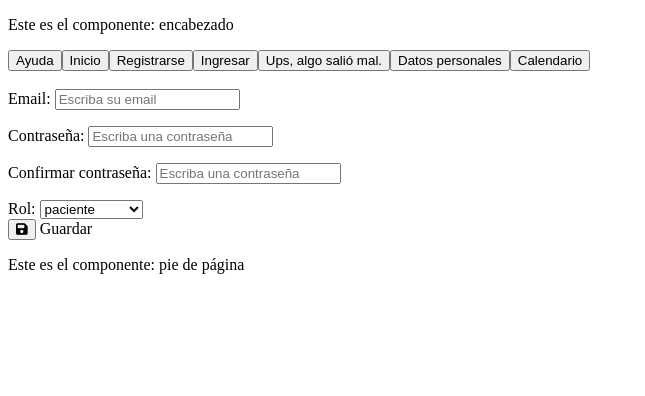
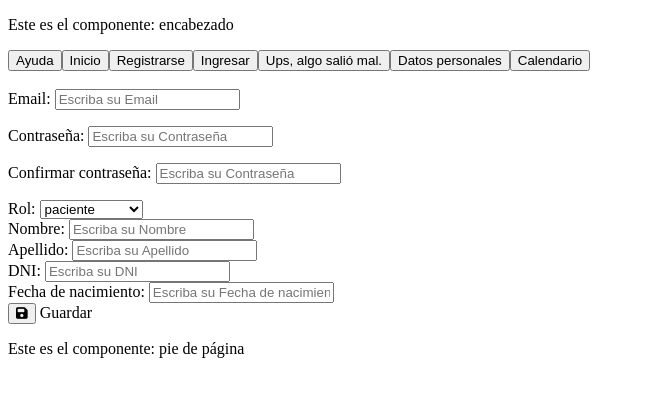
Before and after one commit to GestionSaludApp/saludapp_main, an Angular app: page /registro in a window 1280 px wide. Shown: the top 396 px of the page, without its empty margins (0-645 px from the left). Built offline with nearby package versions, Linux system fonts and the light colour scheme.

Commit message:
nuevoPacienteComponente

```diff
--- a/src/app/componentes/ingreso/ingreso.component.html
+++ b/src/app/componentes/ingreso/ingreso.component.html
@@ -1,17 +1,17 @@
 <div>
 
-    (aun no implementado)
+    <br>
 
     <div>
         <label for="email">{{texto.email}}: </label>
-        <input id="email" [(ngModel)]="emailIngresado" (ngModelChange)="verificarEmail()" placeholder={{texto.escribirEmail}}/>
+        <input id="email" [(ngModel)]="emailIngresado" (ngModelChange)="verificarEmail()" [placeholder]="texto.escribaSu + ' ' + texto.email"/>
         <p class="advertencia">{{advertenciaEmail}}</p>
     </div>
 
 
     <div>
         <label for="password">{{texto.password}}: </label>
-        <input id="password" [(ngModel)]="passwordIngresado" placeholder={{texto.escribirPassword}}/>
+        <input id="password" [(ngModel)]="passwordIngresado" [placeholder]="texto.escribaSu + ' ' + texto.password"/>
     </div>
 
     <div>
--- a/src/app/componentes/nuevosElementos/nuevo-paciente/nuevo-paciente.component.html
+++ b/src/app/componentes/nuevosElementos/nuevo-paciente/nuevo-paciente.component.html
@@ -1 +1,25 @@
-<p>nuevo-paciente works!</p>
+<div>
+
+
+    <div>
+        <label for="nombre">{{texto.nombre}}: </label>
+        <input id="nombre" [(ngModel)]="nombreIngresado" (ngModelChange)="verificarDatos()" [placeholder]="texto.escribaSu + ' ' + texto.nombre"/>
+    </div>
+
+
+    <div>
+        <label for="apellido">{{texto.apellido}}: </label>
+        <input id="apellido" [(ngModel)]="apellidoIngresado" (ngModelChange)="verificarDatos()" [placeholder]="texto.escribaSu + ' ' + texto.apellido"/>
+    </div>
+
+    <div>
+        <label for="dni">{{texto.dni}}: </label>
+        <input id="dni" [(ngModel)]="dniIngresado" (ngModelChange)="verificarDatos()" [placeholder]="texto.escribaSu + ' ' + texto.dni"/>
+    </div>
+
+    <div>
+        <label for="fechaNacimiento">{{texto.fechaNacimiento}}: </label>
+        <input id="fechaNacimiento" [(ngModel)]="fechaNacimientoIngresada" (ngModelChange)="verificarDatos()" [placeholder]="texto.escribaSu + ' ' + texto.fechaNacimiento"/>
+    </div>
+
+</div>
--- a/src/app/componentes/nuevosElementos/nuevo-paciente/nuevo-paciente.component.ts
+++ b/src/app/componentes/nuevosElementos/nuevo-paciente/nuevo-paciente.component.ts
@@ -1,12 +1,24 @@
 import { Component } from '@angular/core';
+import { obtenerDiccionario } from '../../../funciones/diccionario';
+import { FormsModule } from '@angular/forms';
 
 @Component({
   selector: 'app-nuevo-paciente',
   standalone: true,
-  imports: [],
+  imports: [FormsModule],
   templateUrl: './nuevo-paciente.component.html',
   styleUrl: './nuevo-paciente.component.css'
 })
 export class NuevoPacienteComponent {
+  texto = obtenerDiccionario();
+
+  nombreIngresado: string = '';
+  apellidoIngresado: string = '';
+  dniIngresado: string = '';
+  fechaNacimientoIngresada: string = '';
+
+  verificarDatos(){
+
+  }
 
 }
--- a/src/app/componentes/nuevosElementos/nuevo-usuario/nuevo-usuario.component.html
+++ b/src/app/componentes/nuevosElementos/nuevo-usuario/nuevo-usuario.component.html
@@ -3,20 +3,20 @@
 
     <div>
         <label for="email">{{texto.email}}: </label>
-        <input id="email" [(ngModel)]="emailIngresado" (ngModelChange)="verificarEmail()" placeholder={{texto.escribirEmail}}/>
+        <input id="email" [(ngModel)]="emailIngresado" (ngModelChange)="verificarEmail()" [placeholder]="texto.escribaSu + ' ' + texto.email"/>
         <p class="advertencia">{{advertenciaEmail}}</p>
     </div>
 
 
     <div>
         <label for="password">{{texto.password}}: </label>
-        <input id="password" [(ngModel)]="passwordIngresado" (ngModelChange)="verificarPassword()" placeholder={{texto.escribirPassword}}/>
+        <input id="password" [(ngModel)]="passwordIngresado" (ngModelChange)="verificarPassword()" [placeholder]="texto.escribaSu + ' ' + texto.password"/>
         <p class="advertencia">{{advertenciaPassword}}</p>
     </div>
 
     <div>
         <label for="confirmarpassword">{{texto.confirmarpassword}}: </label>
-        <input id="confirmarpassword" [(ngModel)]="passwordConfirmacionIngresado" (ngModelChange)="verificarPassword()" placeholder={{texto.escribirPassword}}/>
+        <input id="confirmarpassword" [(ngModel)]="passwordConfirmacionIngresado" (ngModelChange)="verificarPassword()" [placeholder]="texto.escribaSu + ' ' + texto.password"/>
         <p class="advertencia">{{advertenciaConfirmacionPassword}}</p>
     </div>
 
@@ -31,6 +31,12 @@
     </div>
 
     <div>
+        <app-nuevo-paciente *ngIf="tipoSeleccionado === 'paciente'"></app-nuevo-paciente>
+        <app-nuevo-profesional *ngIf="tipoSeleccionado === 'profesional'"></app-nuevo-profesional>
+        <app-nuevo-administrador *ngIf="tipoSeleccionado === 'administrador'"></app-nuevo-administrador>
+    </div>
+
+    <div>
         <button (click)="registrarUsuario()">
             <i class="fa-solid fa-floppy-disk"></i>
         </button>
--- a/src/app/funciones/diccionario.ts
+++ b/src/app/funciones/diccionario.ts
@@ -9,8 +9,7 @@ const diccionarioCompleto = {
         calendario: 'Calendario',
         ayuda: 'Ayuda',
         error: 'Ups, algo salió mal.',
-        escribirEmail: 'Escriba su email',
-        escribirPassword: 'Escriba una contraseña',
+        escribaSu: 'Escriba su',
         selecccionarTipo: 'Seleccioná el tipo de usuario',
         faltaInformacion: 'Faltan datos necesarios',
         email: 'Email',
@@ -21,6 +20,10 @@ const diccionarioCompleto = {
         advertenciaEmail: 'El correo electrónico debe tener un formato válido (ej: texto@correo.com).',
         advertenciaPassword: 'La contraseña debe tener al menos 8 caracteres, incluir al menos una mayúscula, una minúscula, un número y un carácter especial.',
         advertenciaConfirmacionPassword: 'Las contraseñas no coinciden.',
+        nombre: 'Nombre',
+        apellido: 'Apellido',
+        dni: 'DNI',
+        fechaNacimiento: 'Fecha de nacimiento',
         registroExitoso: 'Usuario registrado con éxito.',
         registroFallido: 'No se pudo completar el registro. Intente nuevamente o verifique los datos.',
         ingresoFallido: 'No se pudo completar el ingreso. Intente nuevamente o verifique los datos.',
@@ -35,8 +38,7 @@ const diccionarioCompleto = {
       calendario: 'Calendar',
       ayuda: 'Help',
       error: 'Oops, something went wrong.',
-      escribirEmail: 'Write your email',
-      escribirPassword: 'Type your password',
+      escribaSu: 'Write your',
       selecccionarTipo: 'Select the type of user',
       faltaInformacion: 'Needed data is missing',
       email: 'Email',
@@ -47,6 +49,10 @@ const diccionarioCompleto = {
       advertenciaEmail: 'Email must have a valid format (example: text@email.com).',
       advertenciaPassword: 'Password must be at least 8 characters long, include at least one uppercase letter, one lowercase letter, one number, and one special character.',
       advertenciaConfirmacionPassword: 'Passwords must match.',
+      nombre: 'Name',
+      apellido: 'Last name',
+      dni: 'ID number',
+      fechaNacimiento: 'Date of birth',
       registroExitoso: 'User sucessfully registered.',
       registroFallido: 'Registration could not be completed. Please try again or verify your details.',
       ingresoFallido: 'Login could not be completed. Please try again or verify your details.',
--- a/src/app/funciones/fechas.ts
+++ b/src/app/funciones/fechas.ts
@@ -14,3 +14,25 @@ export function convertirADate(fechaHoraStr: string): Date {
 
     return new Date(anio, mes - 1, dia, horas, minutos);
 }
+
+export function calcularEdad(fechaNacimientoStr: string): number {
+    const nacimiento = convertirADate(fechaNacimientoStr);
+    const ahora = new Date();
+
+    let edad = ahora.getFullYear() - nacimiento.getFullYear();
+
+    const mesActual = ahora.getMonth();
+    const diaActual = ahora.getDate();
+    const mesNacimiento = nacimiento.getMonth();
+    const diaNacimiento = nacimiento.getDate();
+
+    //Si aún no cumplió años, restamos 1
+    if (
+        mesActual < mesNacimiento ||
+        (mesActual === mesNacimiento && diaActual < diaNacimiento)
+    ) {
+        edad--;
+    }
+
+    return edad;
+}
--- a/src/app/funciones/listas.ts
+++ b/src/app/funciones/listas.ts
@@ -1 +1,16 @@
 export const tiposDeUsuario = ['paciente', 'profesional', 'administrador'];
+
+export const especialidades = [
+    'Cardiología',
+    'Clínica Médica',
+    'Dermatología',
+    'Endocrinología',
+    'Ginecología',
+    'Neurología',
+    'Oftalmología',
+    'Oncología',
+    'Otorrinolaringología',
+    'Pediatría',
+    'Psiquiatría',
+    'Traumatología'
+  ];
```
Also changed, not shown: src/app/componentes/nuevosElementos/nuevo-usuario/nuevo-usuario.component.ts (+5 -2 lines).
